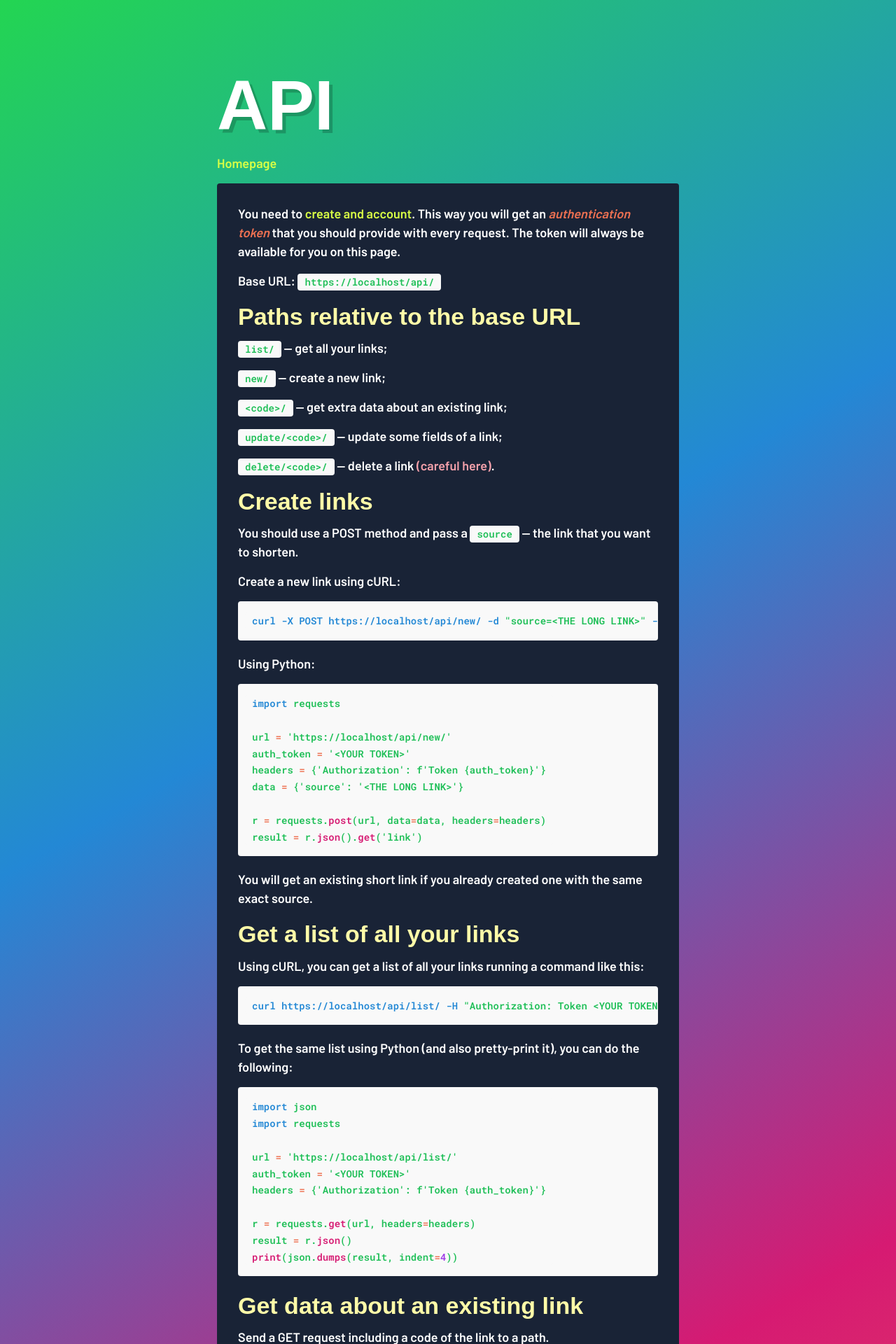
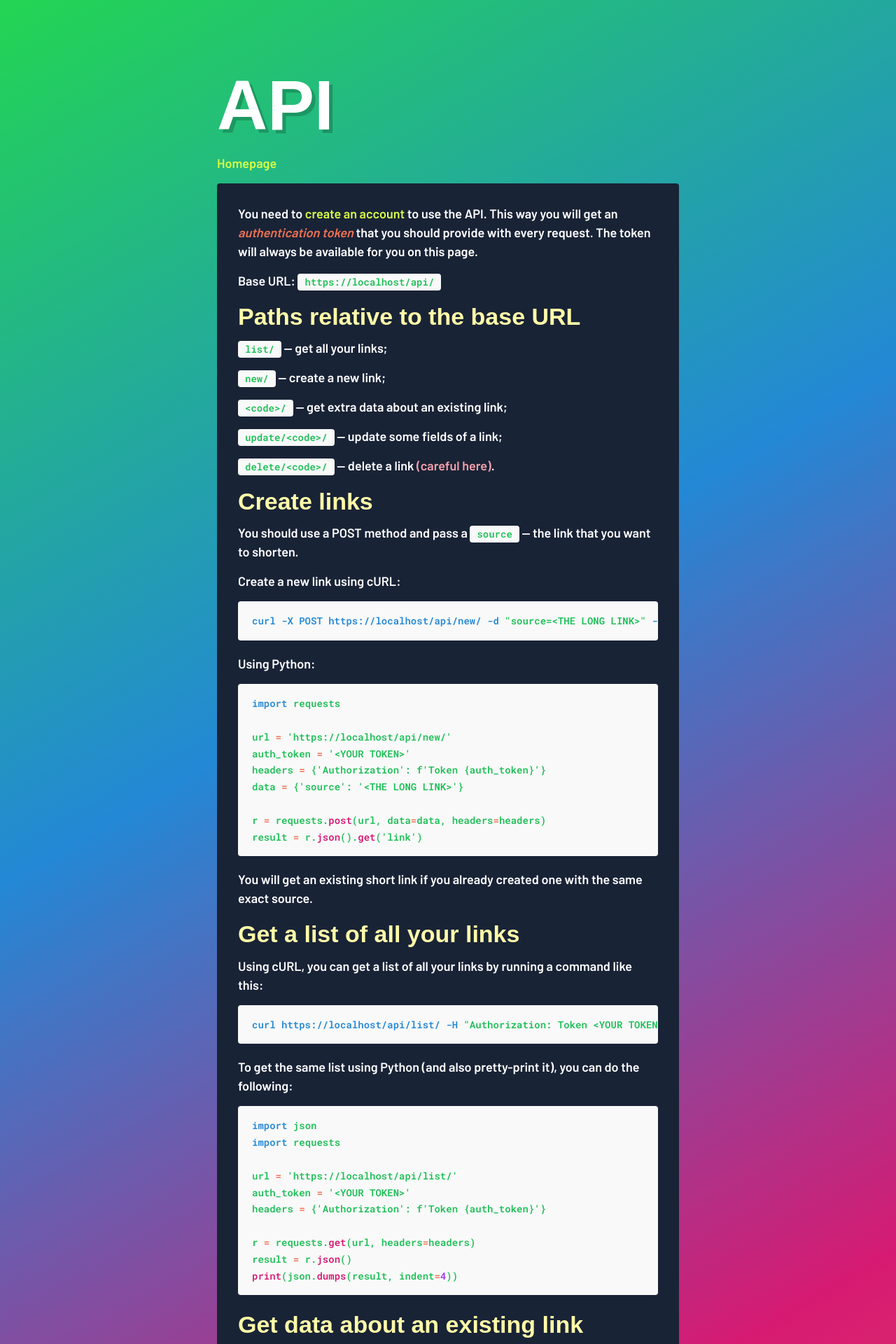
Before and after one commit to tvey/synk, a Django app: page /api/ in a window 1280 px wide. Shown: the top 1920 px of the page at 70% size. Run offline with Django 3.2, Linux system fonts and the light colour scheme; some libraries are stand-ins or nearby versions; some web fonts are replaced.

Commit message:
Fix typo in info

```diff
--- a/shortener/templates/shortener/about.html
+++ b/shortener/templates/shortener/about.html
@@ -17,7 +17,7 @@
       <li>See how many clicks those links got!</li>
       <li>Edit the links, changing the long URL or the short code.</li>
       <li>Use real words and even phases instead of the short code.</li>
-      <li>Use even shorter code for your links (now it defaults to 7 symbols).</li>
+      <li>Use even shorter code for your links (now it defaults to 6 symbols).</li>
     </ul>
     <p>Feeling geeky? Check out <a href="{% url 'link-api:about' %}">our API.</p>
     <p class="text-center"><a href="{% url 'home' %}">Homepage</a></p>
--- a/shortener/templates/shortener/api.html
+++ b/shortener/templates/shortener/api.html
@@ -21,7 +21,7 @@
         </p>
         <p>Don’t forget to pass the authentication token in the “Authorization” header of every request.</p>
         {% else %}
-        <p>You need to <a href="{% url 'register' %}">create and account</a>. This way you will get an <em>authentication token</em> that you should provide with every request. The token will always be available for you on this page.</p>
+        <p>You need to <a href="{% url 'register' %}">create an account</a> to use the API. This way you will get an <em>authentication token</em> that you should provide with every request. The token will always be available for you on this page.</p>
         {% endif %}
         <p>Base URL: <code>{{ base_url }}</code></p>
         <h3>Paths relative to the base URL</h3>
@@ -48,7 +48,7 @@ result <span class="operator">=</span> r.<span class="function">json</span>().<s
 </code></pre>
         <p>You will get an existing short link if you already created one with the same exact source.</p>
         <h3>Get a list of all your links</h3>
-      <p>Using cURL, you can get a list of all your links running a command like this:</p>
+      <p>Using cURL, you can get a list of all your links by running a command like this:</p>
 <pre><code class="bash">curl {{ base_url }}list/ -H <span class="string">"Authorization: Token &lt;YOUR TOKEN&gt;"</span></code></pre>
 
         <p>To get the same list using Python (and also pretty-print it), you can do the following:</p>
```
